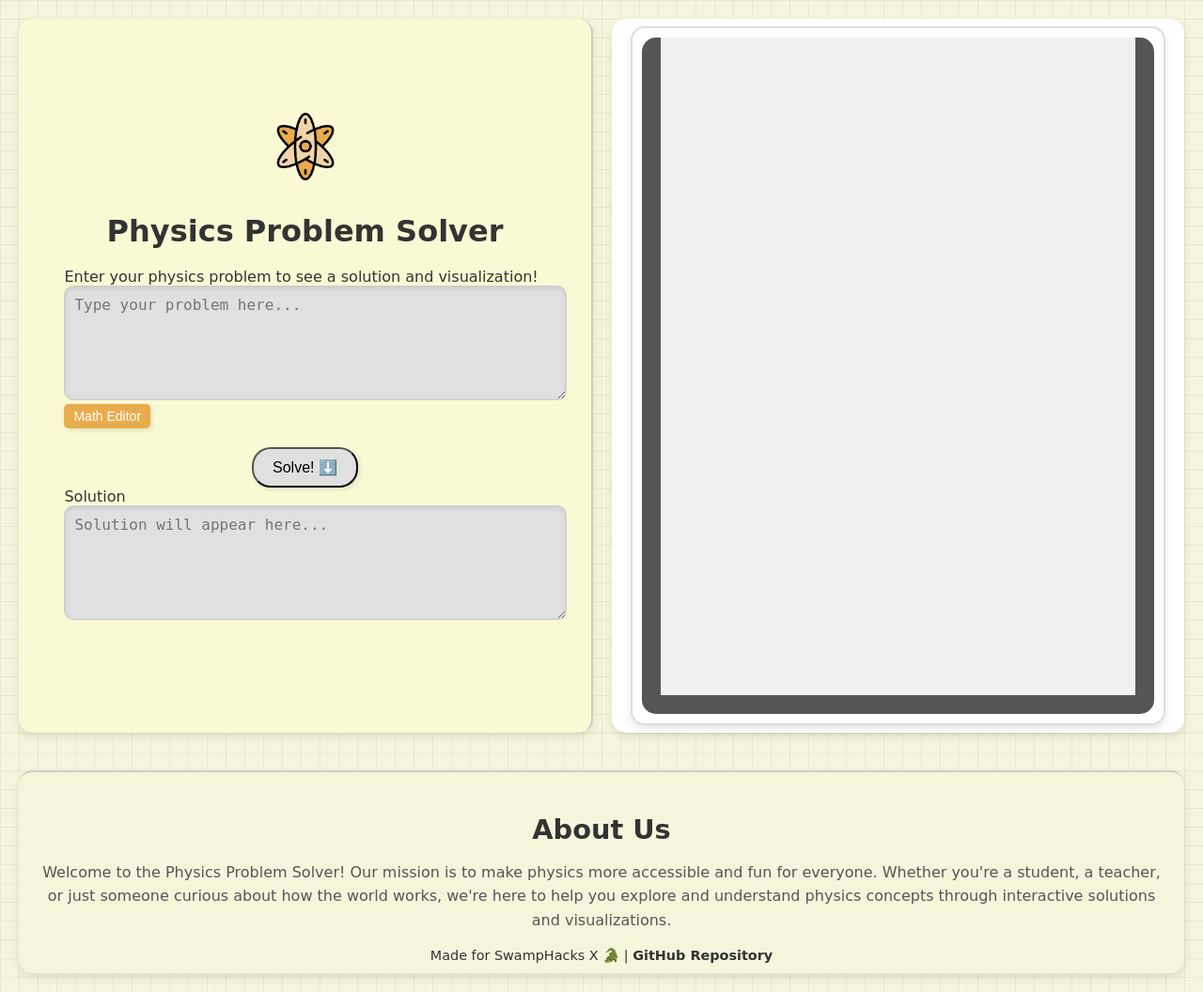
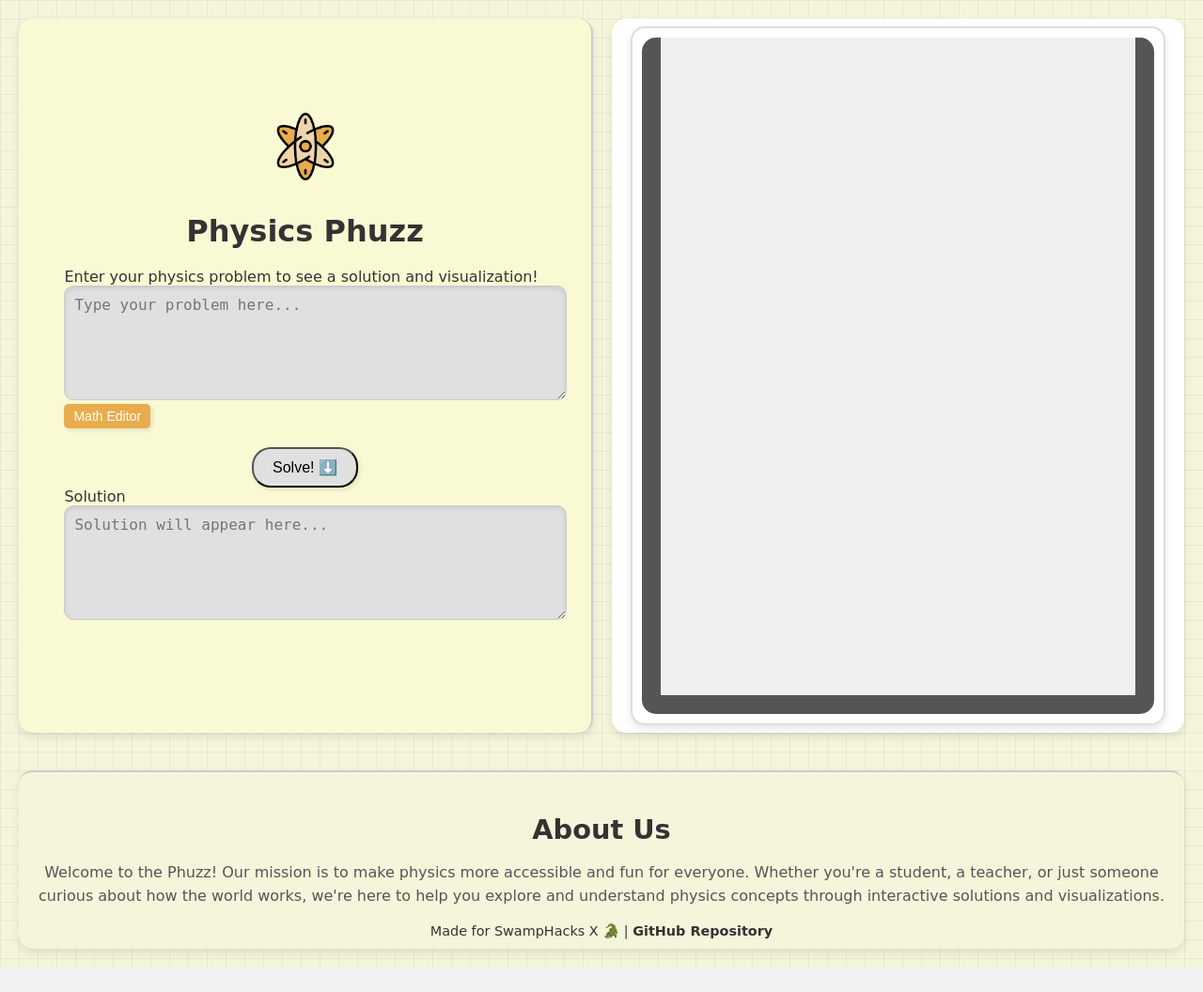
Before and after one commit to lucask6785/PhysicsPhuzz, a Flask app: page / in a window 1280 px wide. Shown: the whole page at 94% size. After the commit the page ends 1030 px from the top, so only its background shows below. Run offline with Flask 3, Linux system fonts and the light colour scheme; some libraries are stand-ins or nearby versions.

Commit message:
Physics Changes

```diff
--- a/frontend/templates/ballDropSimulation.html
+++ b/frontend/templates/ballDropSimulation.html
@@ -75,7 +75,7 @@
             World.add(world, ball);
 
             // Apply horizontal velocity to make the ball loop
-            Body.setVelocity(ball, { x: 5, y: 0 }); // Move the ball to the right
+            Body.setVelocity(ball, { x: 0, y: 0 }); // Move the ball to the right
         }
 
         // Start the engine and renderer
@@ -120,21 +120,26 @@
             if (block1) World.remove(world, block1);
             if (block2) World.remove(world, block2);
 
-            // Create blocks on the ground
-            const blockSize1 = 80;
-            const blockSize2 = 160;
+            // Create smaller blocks closer together
+            const blockSize1 = 40; // Smaller block size
+            const blockSize2 = 40; // Smaller block size
             const groundY = window.innerHeight - 40; // Ground level
 
-            block1 = Bodies.rectangle(window.innerWidth * 0.2, groundY - blockSize1 / 2, blockSize1, blockSize1, {
+            // Position blocks closer to the center
+            block1 = Bodies.rectangle(window.innerWidth * 0.3, groundY - blockSize1 / 2, blockSize1, blockSize1, {
                 isStatic: false,
                 friction: 0, // No friction
                 frictionStatic: 0, // No static friction
+                restitution: 1, // Perfectly elastic collision
+                density: 0.04, // Consistent density
                 render: { fillStyle: '#00b894' }
             });
-            block2 = Bodies.rectangle(window.innerWidth * 0.8, groundY - blockSize2 / 2, blockSize2, blockSize2, {
+            block2 = Bodies.rectangle(window.innerWidth * 0.7, groundY - blockSize2 / 2, blockSize2, blockSize2, {
                 isStatic: false,
                 friction: 0, // No friction
                 frictionStatic: 0, // No static friction
+                restitution: 1, // Perfectly elastic collision
+                density: 0.08, // Increased density (heavier block)
                 render: { fillStyle: '#0984e3' }
             });
 
@@ -184,7 +189,7 @@
             pendulum = { bob, constraint };
 
             // Give the pendulum an initial push to start swinging
-            Body.setVelocity(bob, { x: 10, y: 0 });
+            Body.setVelocity(bob, { x: 20, y: 0 });
         }
 
         // Make the ball loop across the screen
--- a/frontend/templates/index.html
+++ b/frontend/templates/index.html
@@ -18,7 +18,7 @@
     <div class="container">
         <div class="left-panel">
             <img src="{{ url_for('static', filename='images/atom.png') }}" alt="Atom" class="atom-image">
-            <h1>Physics Problem Solver</h1>
+            <h1>Physics Phuzz</h1>
             <div class="input-section">
                 <label for="problem">Enter your physics problem to see a solution and visualization!</label>
                 <textarea id="problem" placeholder="Type your problem here..."></textarea>
@@ -48,14 +48,15 @@
         <div class="right-panel">
             <div class="visualization">
                 <iframe id="physics-iframe" src="{{ url_for('ball_drop_simulation') }}" style="width: 100%; height: 100%; border: none;"></iframe>
-
+                <!-- Replay Button -->
+                <button id="replay-button" style="position: absolute; bottom: 20px; right: 20px; padding: 10px; background-color: #4CAF50; color: white; border: none; border-radius: 5px; cursor: pointer; display: none;" onclick="replaySimulation()">Replay</button>
             </div>
         </div>
     </div>
     <div class="about-us">
         <h2>About Us</h2>
         <p>
-            Welcome to the Physics Problem Solver! Our mission is to make physics more accessible
+            Welcome to the Phuzz! Our mission is to make physics more accessible
             and fun for everyone. Whether you're a student, a teacher, or just someone curious
             about how the world works, we're here to help you explore and understand physics
             concepts through interactive solutions and visualizations.
@@ -117,6 +118,10 @@
     </div>
 
     <script>
+        // Track the current simulation state
+        let currentSimulation = null; // 'ball', 'collision', or 'pendulum'
+        let solveClickCount = 0;
+
         // Function to refresh the simulation with new variables
         function refreshSimulation(variables) {
             console.log('Sending variables to iframe:', variables);
@@ -125,8 +130,6 @@
         }
 
         // Function to solve the problem and update the simulation
-        let solveClickCount = 0;
-
         function solveProblem() {
             const problem = document.getElementById("problem").value;
             const solveButton = document.getElementById("solve-button");
@@ -163,16 +166,22 @@ function solveProblem() {
                 // Increment the solve click count
                 solveClickCount++;
 
-        // Send a message to the iframe based on the click count
-        const iframe = document.getElementById('physics-iframe');
+                // Determine the current simulation state
                 if (solveClickCount === 1) {
-            // First click - reset ball drop
-            iframe.contentWindow.postMessage({ action: 'solve' }, '*');
+                    currentSimulation = 'ball';
                 } else if (solveClickCount === 2) {
-            // Second click - show collision
-            iframe.contentWindow.postMessage({ action: 'solve' }, '*');
+                    currentSimulation = 'collision';
+                } else if (solveClickCount === 3) {
+                    currentSimulation = 'pendulum';
                     solveClickCount = 0; // Reset the counter
                 }
+
+                // Show the replay button
+                document.getElementById('replay-button').style.display = 'block';
+
+                // Send a message to the iframe to start the current simulation
+                const iframe = document.getElementById('physics-iframe');
+                iframe.contentWindow.postMessage({ action: 'solve', simulation: currentSimulation }, '*');
 
                 solveButton.innerText = "Solve! ⬇️";
                 solveButton.disabled = false;
@@ -184,6 +193,17 @@ function solveProblem() {
                 solveButton.disabled = false;
             });
         }
+
+        // Function to replay the current simulation
+        function replaySimulation() {
+            const iframe = document.getElementById('physics-iframe');
+            if (currentSimulation) {
+                // Send a message to reset the current simulation
+                iframe.contentWindow.postMessage({ action: 'replay', simulation: currentSimulation }, '*');
+            }
+        }
+
+        // Function to toggle steps visibility
         function toggleSteps() {
             const stepsSection = document.getElementById("steps-section");
             const stepsButton = document.getElementById("show-steps-button");
```
Also changed, not shown: backend/instance/variables.db. Lines whose indentation alone changed are shown as unchanged.
